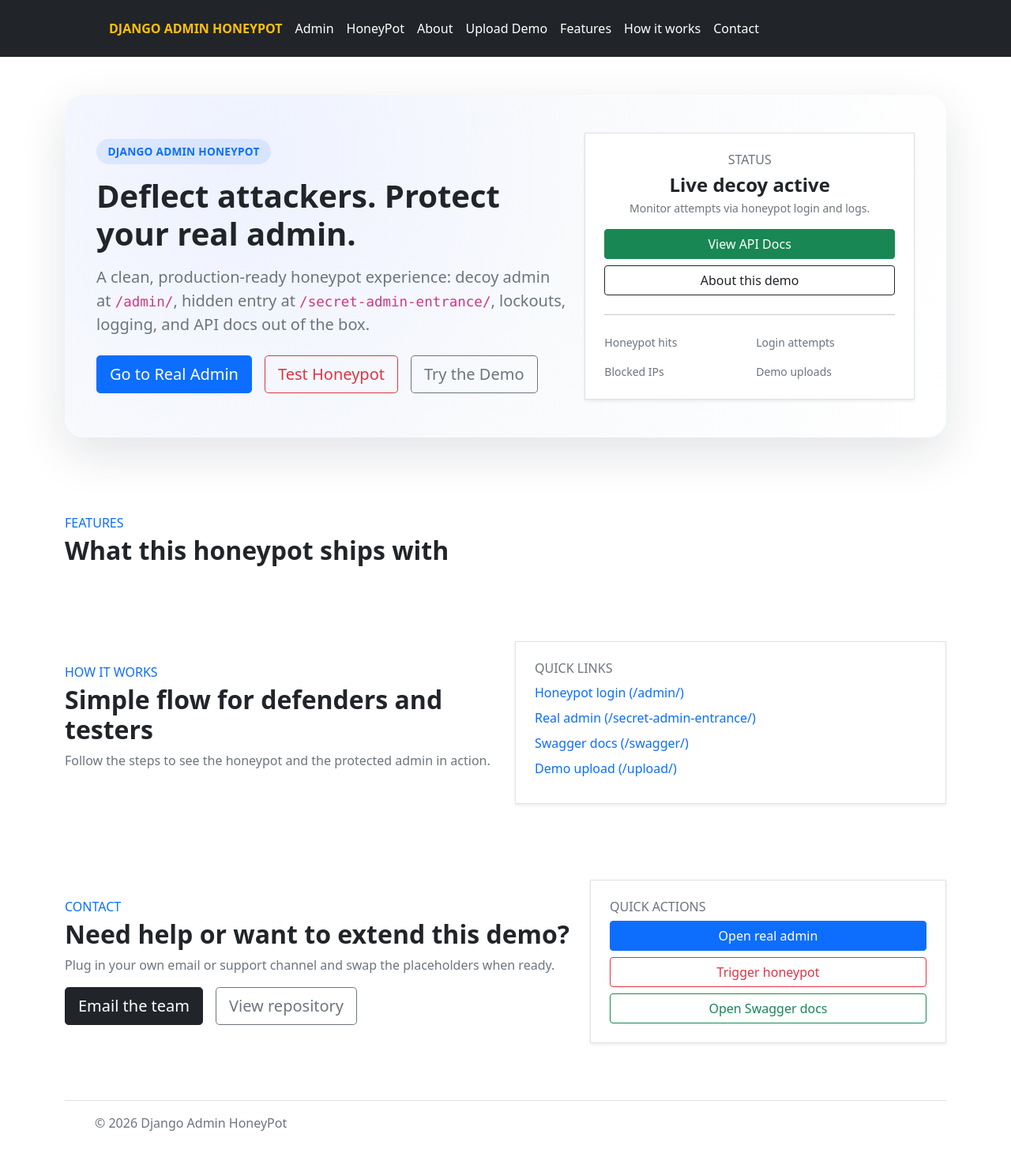
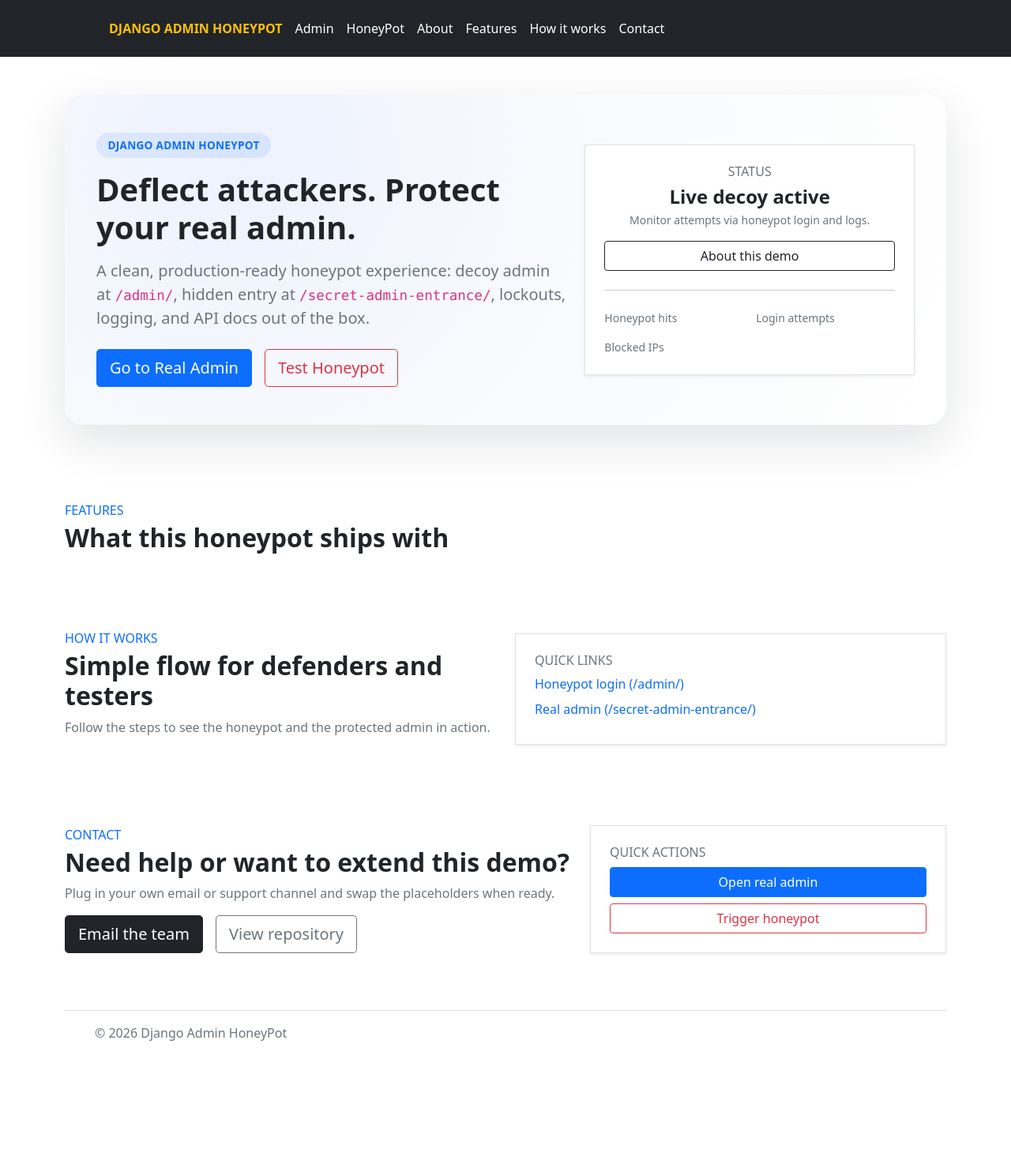
Before and after one commit to katikaeshwar9515/Django-Admin-HoneyPot, a Django app: template core/templates/website/landing.html in a window 1280 px wide. Shown: the whole page at 79% size. After the commit the page ends 1318 px from the top, so only its background shows below. Run offline with Django 3.2, Linux system fonts and the light colour scheme; the template is opened without the code that fills it, so the values that code supplies are empty.

Commit message:
Removed Unnecersay code

```diff
--- a/core/templates/base.html
+++ b/core/templates/base.html
@@ -64,13 +64,6 @@
               >
             </li>
             <li>
-              <a
-                href="{% url 'website:upload' %}"
-                class="nav-link px-2 text-white"
-                >Upload Demo</a
-              >
-            </li>
-            <li>
               <a href="/#features" class="nav-link px-2 text-white">Features</a>
             </li>
             <li>
--- a/core/templates/website/about.html
+++ b/core/templates/website/about.html
@@ -74,6 +74,8 @@
 
   <div class="row g-4">
     {% for member in team_members %}
+
+    hello
     <div class="col-md-3 col-sm-6">
       <div class="section-card text-center h-100">
         <div
--- a/core/templates/website/landing.html
+++ b/core/templates/website/landing.html
@@ -69,11 +69,6 @@
           <a href="/admin/" class="btn btn-outline-danger btn-lg cta-btn"
             >Test Honeypot</a
           >
-          <a
-            href="{% url 'website:upload' %}"
-            class="btn btn-outline-secondary btn-lg cta-btn"
-            >Try the Demo</a
-          >
         </div>
       </div>
       <div class="col-lg-5 text-center">
@@ -84,7 +79,6 @@
             Monitor attempts via honeypot login and logs.
           </p>
           <div class="d-grid gap-2">
-            <a href="/swagger/" class="btn btn-success">View API Docs</a>
             <a href="/about/" class="btn btn-outline-dark">About this demo</a>
           </div>
           <hr class="my-4" />
@@ -100,10 +94,6 @@
             <div class="col-6">
               <div class="fw-bold h4 mb-0">{{ stats.blocked_ips }}</div>
               <div class="text-muted small">Blocked IPs</div>
-            </div>
-            <div class="col-6">
-              <div class="fw-bold h4 mb-0">{{ stats.uploads }}</div>
-              <div class="text-muted small">Demo uploads</div>
             </div>
           </div>
         </div>
@@ -167,16 +157,6 @@
               >Real admin (/secret-admin-entrance/)</a
             >
           </li>
-          <li class="mb-2">
-            <a class="text-decoration-none" href="/swagger/"
-              >Swagger docs (/swagger/)</a
-            >
-          </li>
-          <li class="mb-2">
-            <a class="text-decoration-none" href="{% url 'website:upload' %}"
-              >Demo upload (/upload/)</a
-            >
-          </li>
         </ul>
       </div>
     </div>
@@ -212,9 +192,6 @@
             >Open real admin</a
           >
           <a class="btn btn-outline-danger" href="/admin/">Trigger honeypot</a>
-          <a class="btn btn-outline-success" href="/swagger/"
-            >Open Swagger docs</a
-          >
         </div>
       </div>
     </div>
```
Also changed, not shown: core/website/views.py (+0 -7 lines).
